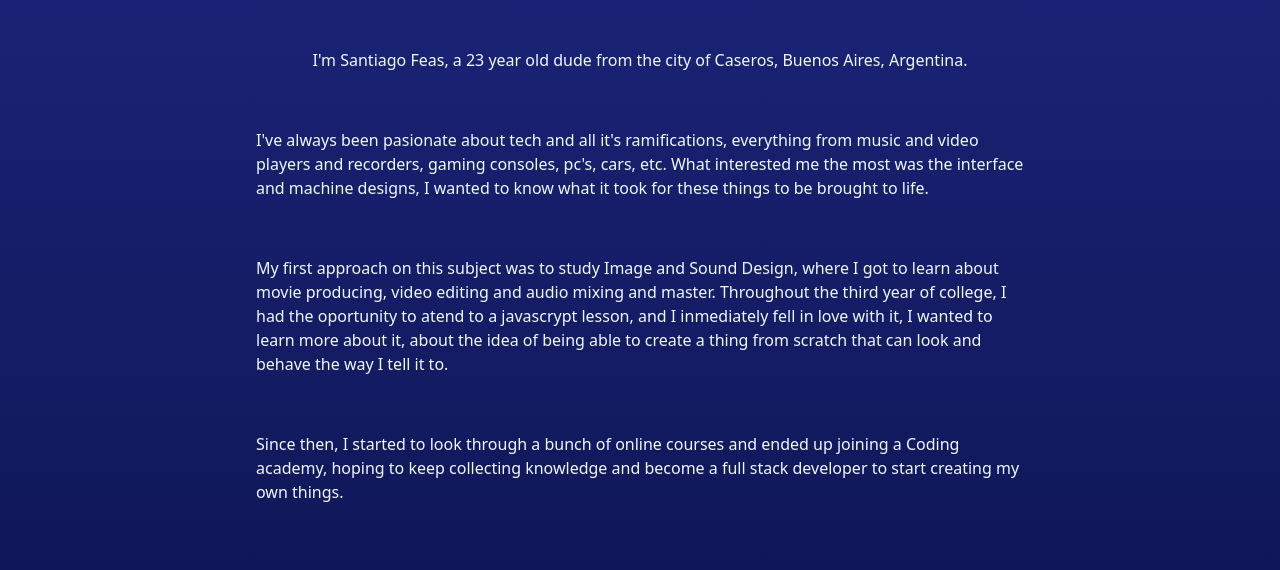
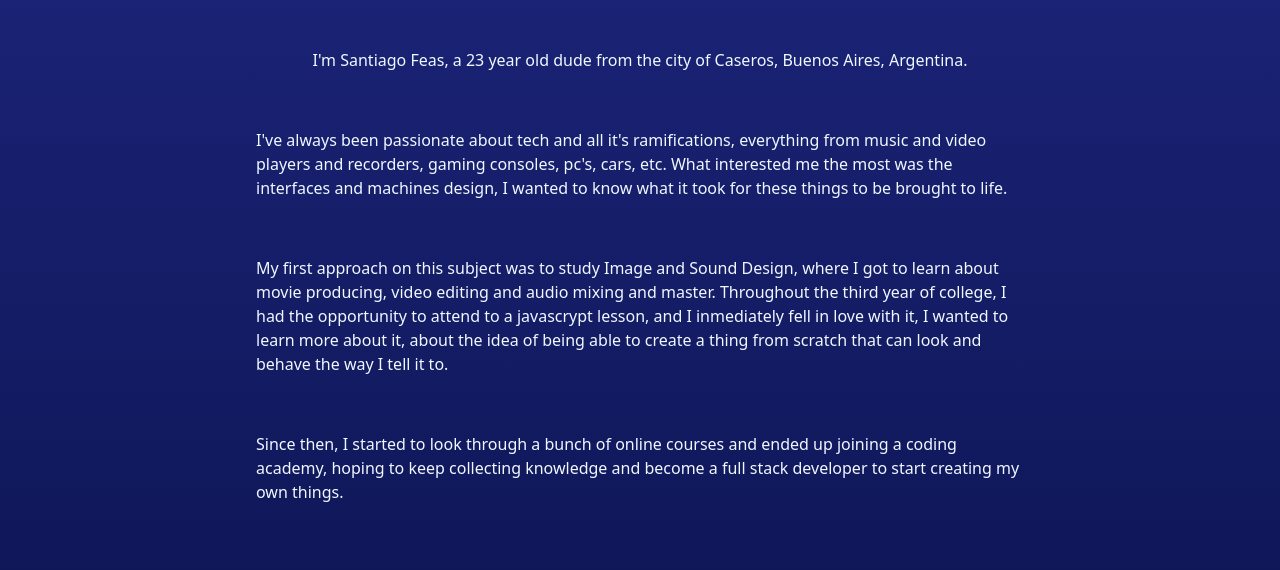
Before and after one commit to santiag0ld/Portfolio, a website: page pages/aboutme.html in a window 1280 px wide. Shown: the part 168-738 px from the top of the page. Drawn offline with nearby package versions, Linux system fonts and the light colour scheme.

Commit message:
entrega final

```diff
--- a/pages/aboutme.html
+++ b/pages/aboutme.html
@@ -56,14 +56,14 @@
 
     <div class="aboutme_text">
       <p>I'm Santiago Feas, a 23 year old dude from the city of Caseros, Buenos Aires, Argentina.</p>
-      <p>I've always been pasionate about tech and all it's ramifications, everything from music and video players and
-        recorders, gaming consoles, pc's, cars, etc. What interested me the most was the interface and machine designs,
+      <p>I've always been passionate about tech and all it's ramifications, everything from music and video players and
+        recorders, gaming consoles, pc's, cars, etc. What interested me the most was the interfaces and machines design,
         I wanted to know what it took for these things to be brought to life.</p>
       <p>My first approach on this subject was to study Image and Sound Design, where I got to learn about movie
-        producing, video editing and audio mixing and master. Throughout the third year of college, I had the oportunity
-        to atend to a javascrypt lesson, and I inmediately fell in love with it, I wanted to learn more about it, about
+        producing, video editing and audio mixing and master. Throughout the third year of college, I had the opportunity
+        to attend to a javascrypt lesson, and I inmediately fell in love with it, I wanted to learn more about it, about
         the idea of being able to create a thing from scratch that can look and behave the way I tell it to.</p>
-      <p> Since then, I started to look through a bunch of online courses and ended up joining a Coding academy, hoping
+      <p> Since then, I started to look through a bunch of online courses and ended up joining a coding academy, hoping
         to keep collecting knowledge and become a full stack developer to start creating my own things.</p>
     </div>
 
```
